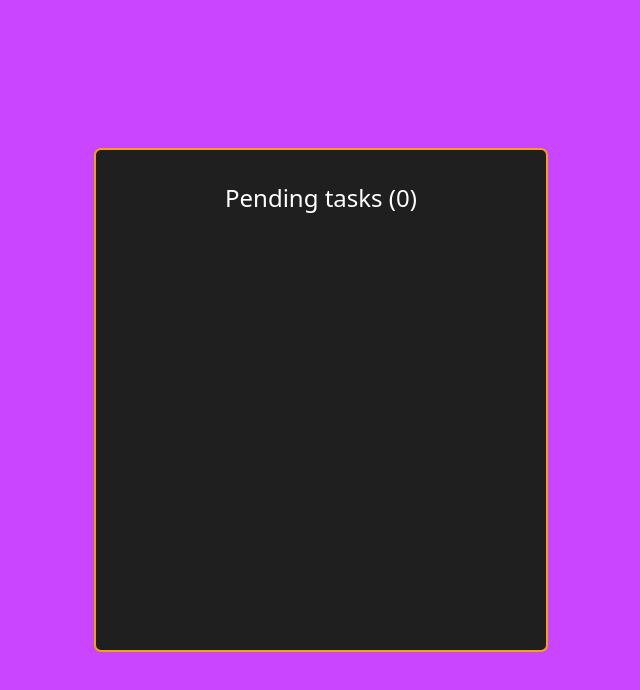
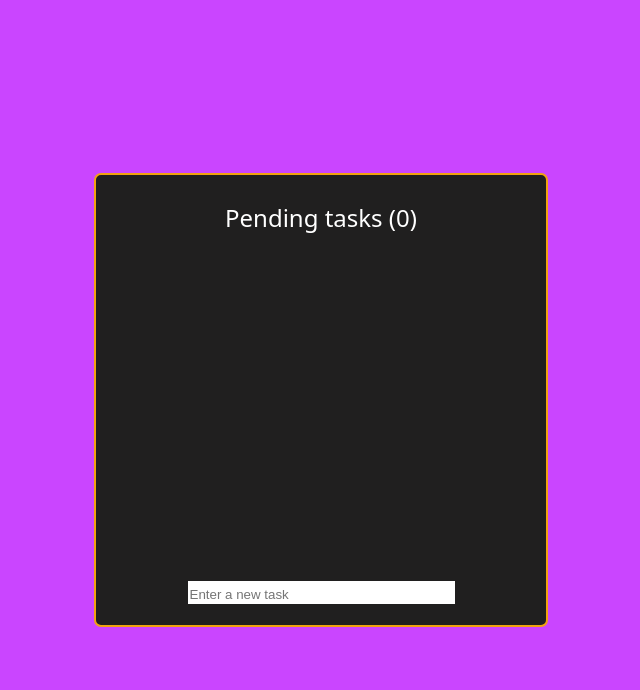
Before and after one commit to elisheva1885/ToDoList, a React (Vite) app: page / in a window 1280 px wide. Shown: the top 690 px of the page, without its empty margins (319-959 px from the left). Built offline with nearby package versions, Linux system fonts and the light colour scheme; a web font is replaced by a local one.

Commit message:
the list component with the add todo input

```diff
--- a/src/components/add-todo.tsx
+++ b/src/components/add-todo.tsx
@@ -11,15 +11,16 @@ export const AddToDo = () => {
             return;
         }
         ctx.addToDo(input.value)
+        input.value = ''
     }
 
-    const onKeyClick = (e: React.KeyboardEvent<HTMLInputElement>)=> {
+    const onKeyClick = (e: React.KeyboardEvent<HTMLInputElement>) => {
         if (e.key === 'Enter') {
-                save()
-            }
+            save()
         }
+    }
 
     return (
-        <input id="input-todo" ref={input_ref} type="text" placeholder="Enter a new task" onKeyDown={e=>onKeyClick(e) } />
+        <input id="input-todo" ref={input_ref} type="text" placeholder="Enter a new task" onKeyDown={e => onKeyClick(e)} />
     )
 }
--- a/src/components/todo-item.css
+++ b/src/components/todo-item.css
@@ -51,6 +51,7 @@
     text-align: left;
     margin: 0px;
     font-size: small;
+    word-break: break-word;
 }
 
 .completed-txt {
--- a/src/components/todo-item.tsx
+++ b/src/components/todo-item.tsx
@@ -1,4 +1,3 @@
-//change to get the info from the context
 
 import type { ToDo } from '../store/types';
 import { useToDosContext } from '../store/use-todos-context';
--- a/src/components/todo-list.css
+++ b/src/components/todo-list.css
@@ -4,7 +4,7 @@
     align-items: center;
     background-color: #201F1F;
     width: 450px;
-    height: 500px;
+    height: 450px;
     border: 2px solid #F1A210;
     border-radius: 7px;
 }
@@ -13,11 +13,13 @@
     color: white;
     font-size: x-large;
     flex-grow: 1;
-    margin-top: 30px;
+    margin-top: 25px;
+    margin-bottom: 10px;
 }
 
 .todo {
     padding-bottom: 10px;
+    width: 337px;
 }
 
 .todos {
@@ -29,7 +31,7 @@
     gap: 15px;
     margin-bottom: 30px;
     overflow-y: scroll;
-    height: 350px;
+    height: 270px;
     width: 75%;
 
 }
@@ -37,3 +39,7 @@
 .todos::-webkit-scrollbar {
     display: none;
 }
+
+.add-task{
+    margin-bottom: 20px;
+}
--- a/src/components/todo-list.tsx
+++ b/src/components/todo-list.tsx
@@ -1,4 +1,5 @@
 import { useToDosContext } from '../store/use-todos-context';
+import { AddToDo } from './add-todo';
 import { ToDoItem } from './todo-item';
 import './todo-list.css'
 
@@ -14,6 +15,9 @@ export const TodoList = () => {
                 <div className='todos'>
                 {ctx.todos.map(todo => <span className='todo'><ToDoItem todo={todo}/></span>)}
                 </div>
+                <span className='add-task'>
+                <AddToDo/>
+                </span>
             </div>
         </>
     )
```
